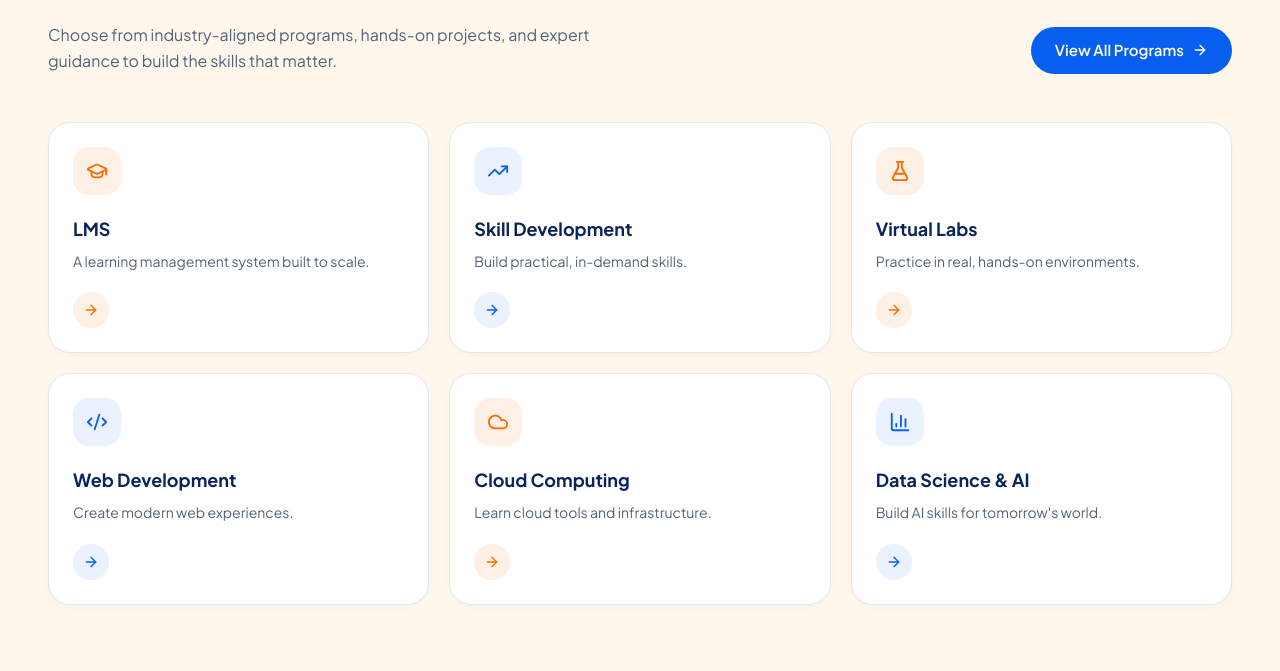
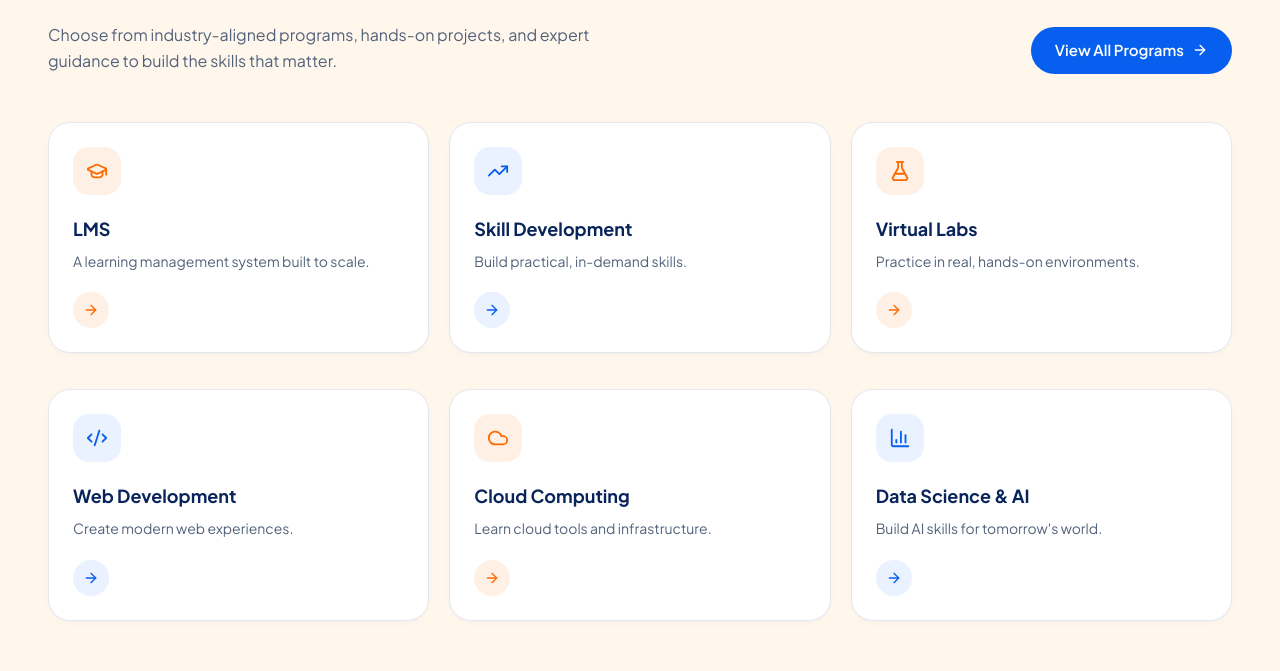
Before and after one commit to forwisespire-eng/wisespire-web, a Next.js app: page / in a window 1280 px wide. Shown: the part 1336-2007 px from the top of the page. Built offline with nearby package versions, Linux system fonts and the light colour scheme.

Commit message:
Increase row gap between program cards for hover breathing room

```diff
--- a/src/app/programs/page.tsx
+++ b/src/app/programs/page.tsx
@@ -26,7 +26,7 @@ export default function ProgramsPage() {
           </p>
         </div>
 
-        <div className="mt-12 grid grid-cols-1 gap-5 sm:grid-cols-2 lg:grid-cols-3">
+        <div className="mt-12 grid grid-cols-1 gap-x-5 gap-y-9 sm:grid-cols-2 lg:grid-cols-3">
           {programs.map((program, i) => (
             <ProgramCard key={program.slug} slug={program.slug} index={i} />
           ))}
--- a/src/components/Programs.tsx
+++ b/src/components/Programs.tsx
@@ -53,7 +53,7 @@ export default function Programs() {
           </Link>
         </div>
 
-        <div className="mt-12 grid grid-cols-1 gap-5 sm:grid-cols-2 lg:grid-cols-3">
+        <div className="mt-12 grid grid-cols-1 gap-x-5 gap-y-9 sm:grid-cols-2 lg:grid-cols-3">
           {programs.map((program, i) => (
             <ProgramCard key={program.slug} slug={program.slug} index={i} />
           ))}
```
